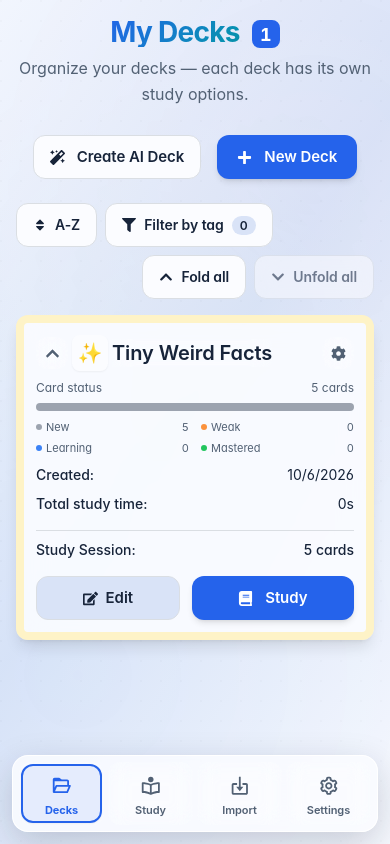
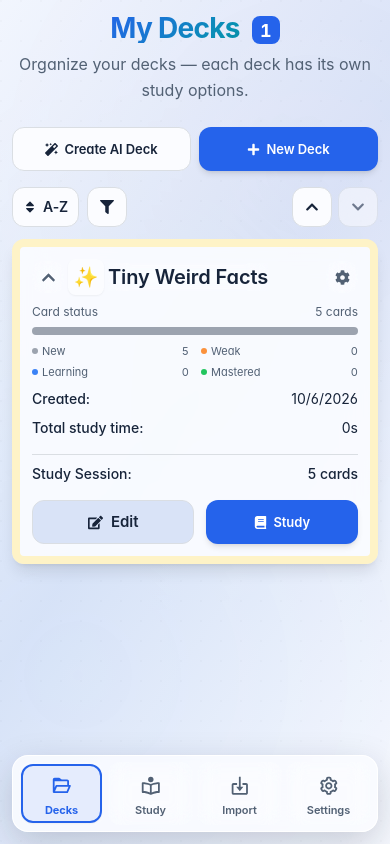
Before and after one commit to foobar404/deckster, a React (Vite) app: page /#/decks in a window 390 px wide. Built offline with nearby package versions, Linux system fonts and the light colour scheme.

Commit message:
Refine mobile deck editor controls
Co-authored-by: Copilot <223556219+Copilot@users.noreply.github.com>

```diff
--- a/src/css/card-editor-settings.css
+++ b/src/css/card-editor-settings.css
@@ -167,7 +167,9 @@ button.deck-color-swatch:hover::before {
 
 .card-editor__settings-footer {
   display: flex;
-  justify-content: flex-end;
+  align-items: center;
+  justify-content: space-between;
+  gap: 0.75rem;
   margin-top: 1.5rem;
   padding-top: 1rem;
   border-top: 1px solid var(--theme-border);
--- a/src/css/card-editor.css
+++ b/src/css/card-editor.css
@@ -78,12 +78,6 @@
   margin: 0;
   color: var(--theme-text-soft);
   font-size: 1rem;
-}
-
-.card-editor__header-actions {
-  display: flex;
-  flex-wrap: wrap;
-  gap: 0.5rem;
 }
 
 .card-editor__name-input {
@@ -242,6 +236,13 @@
   gap: 0.75rem;
   color: var(--theme-text-soft);
   font-size: 0.875rem;
+}
+
+.card-editor__pagination-summary {
+  display: flex;
+  min-width: 0;
+  align-items: center;
+  gap: 0.75rem;
 }
 
 .card-editor__pagination-controls {
@@ -617,3 +618,100 @@ button.card-status-filter:hover::before {
     animation: none;
   }
 }
+
+@media (max-width: 639px) {
+  .card-editor {
+    gap: 1rem;
+    padding: 0.75rem;
+  }
+
+  .card-editor__header {
+    gap: 0.75rem;
+  }
+
+  .card-editor__header-identity {
+    gap: 0.5rem;
+  }
+
+  .card-editor__fold-button-label {
+    display: none;
+  }
+
+  .card-editor__add-section {
+    margin-block: 0.75rem;
+    justify-content: center;
+    gap: 0.5rem;
+    padding-block: 0.25rem;
+  }
+
+  .card-editor__add-section > .button {
+    width: auto;
+    min-width: 0;
+    height: 2.75rem;
+    min-height: 2.75rem;
+    flex: 1 1 0;
+    gap: 0.375rem;
+    padding: 0 0.5rem;
+    font-size: 0.8125rem;
+    white-space: nowrap;
+  }
+
+  .card-editor__add-action-label {
+    display: inline;
+  }
+
+  .card-editor__list-toolbar {
+    display: flex;
+    flex-wrap: nowrap;
+    align-items: center;
+    gap: 0.375rem;
+  }
+
+  .card-editor__filters {
+    min-width: 0;
+    flex: 1 1 auto;
+    flex-wrap: nowrap;
+    gap: 0.25rem;
+    overflow-x: auto;
+    overflow-y: hidden;
+    scrollbar-width: none;
+    -webkit-overflow-scrolling: touch;
+  }
+
+  .card-editor__filters::-webkit-scrollbar {
+    display: none;
+  }
+
+  .card-status-filter {
+    min-height: 2.25rem;
+    min-width: max-content;
+    flex: 0 0 auto;
+    justify-content: center;
+    gap: 0.25rem;
+    padding: 0.375rem 0.4rem;
+    font-size: 0.75rem;
+  }
+
+  .card-status-filter__count {
+    font-size: 0.6875rem;
+  }
+
+  .card-editor__list-actions {
+    flex: 0 0 auto;
+    gap: 0.25rem;
+  }
+
+  .card-editor__fold-button {
+    width: 2.25rem;
+    min-width: 2.25rem;
+    height: 2.25rem;
+    min-height: 2.25rem;
+    padding: 0;
+  }
+
+  .card-editor__pagination-controls > .button {
+    min-height: 2.25rem;
+    padding: 0.375rem 0.625rem;
+    font-size: 0.8125rem;
+  }
+}
--- a/src/css/decks.css
+++ b/src/css/decks.css
@@ -117,13 +117,6 @@
   flex-wrap: wrap;
   gap: 0.5rem;
   margin-left: auto;
-}
-
-.deck-toolbar-button__count {
-  padding: 0.125rem 0.5rem;
-  border-radius: 999px;
-  background: var(--theme-surface-muted);
-  font-size: 0.75rem;
 }
 
 .deck-filter-menu {
@@ -634,3 +627,84 @@ input.study-option-control[type="radio"] {
     grid-template-columns: repeat(3, minmax(0, 1fr));
   }
 }
+
+@media (max-width: 639px) {
+  .decks-page {
+    padding: 0.75rem;
+  }
+
+  .decks-page__header {
+    gap: 0.5rem;
+    margin-bottom: 1rem;
+  }
+
+  .decks-page__header-actions {
+    display: flex;
+    justify-content: center;
+    gap: 0.5rem;
+  }
+
+  .decks-page__action-button {
+    width: auto;
+    min-width: 0;
+    height: 2.75rem;
+    min-height: 2.75rem;
+    flex: 1 1 0;
+    gap: 0.375rem;
+    padding: 0 0.5rem;
+    font-size: 0.8125rem;
+    white-space: nowrap;
+  }
+
+  .decks-page__action-label {
+    display: inline;
+  }
+
+  .decks-page__toolbar {
+    display: flex;
+    flex-wrap: nowrap;
+    align-items: center;
+    gap: 0.5rem;
+    margin-bottom: 0.75rem;
+  }
+
+  .deck-toolbar-button {
+    position: relative;
+    width: 2.5rem;
+    min-width: 2.5rem;
+    height: 2.5rem;
+    min-height: 2.5rem;
+    flex: 0 0 auto;
+    padding: 0;
+  }
+
+  .deck-toolbar-button--sort {
+    width: auto;
+    min-width: 0;
+    gap: 0.375rem;
+    padding-inline: 0.625rem;
+  }
+
+  .deck-toolbar-button__label {
+    display: none;
+  }
+
+  .deck-toolbar-button--sort .deck-toolbar-button__label {
+    display: inline;
+  }
+
+  .deck-toolbar-button.is-filtered {
+    border-color: var(--theme-primary);
+    color: var(--theme-primary);
+  }
+
+  .decks-page__collapse-actions {
+    display: flex;
+    gap: 0.375rem;
+    margin-left: auto;
+  }
+
+  .decks-page__filter-summary {
+    display: none;
+  }
+}
--- a/src/pages/DecksPage.jsx
+++ b/src/pages/DecksPage.jsx
@@ -557,15 +557,21 @@ export function DecksPage() {
             type="button"
             className="button button--outline decks-page__action-button"
             onClick={() => setShowAiDeckGenerator(true)}
+            aria-label="Create AI Deck"
+            title="Create AI Deck"
           >
-            <FaMagic aria-hidden="true" /> Create AI Deck
+            <FaMagic aria-hidden="true" />
+            <span className="decks-page__action-label">Create AI Deck</span>
           </button>
           <button
             type="button"
             className={styles.decks.btnPrimary}
             onClick={() => setShowCreateForm(true)}
+            aria-label="New Deck"
+            title="New Deck"
           >
-            <FaPlus /> New Deck
+            <FaPlus aria-hidden="true" />
+            <span className="decks-page__action-label">New Deck</span>
           </button>
 
         </div>
@@ -602,21 +608,24 @@ export function DecksPage() {
           }}
           aria-label={`Sort decks: ${currentSortOption.description}. Click to change sort order.`}
           title={`Sort: ${currentSortOption.description}`}
-          className="button button--outline deck-toolbar-button"
+          className="button button--outline deck-toolbar-button deck-toolbar-button--sort"
         >
-          <FaSort />
-          {currentSortOption.label}
+          <FaSort aria-hidden="true" />
+          <span className="deck-toolbar-button__label">{currentSortOption.label}</span>
         </button>
         <button
           type="button"
           onClick={() => setShowTagFilter(open => !open)}
           aria-expanded={showTagFilter}
           aria-haspopup="true"
-          className="button button--outline deck-toolbar-button"
+          aria-label={`Filter by tag${selectedTag === 'all' ? '' : `: ${selectedTag}`}`}
+          title={`Filter by tag${selectedTag === 'all' ? '' : `: ${selectedTag}`}`}
+          className={`button button--outline deck-toolbar-button${selectedTag === 'all' ? '' : ' is-filtered'}`}
         >
-          <FaFilter />
-          {selectedTag === 'all' ? 'Filter by tag' : selectedTag}
-          <span className="deck-toolbar-button__count">{selectedTag === 'all' ? availableTags.length : 1}</span>
+          <FaFilter aria-hidden="true" />
+          <span className="deck-toolbar-button__label">
+            {selectedTag === 'all' ? 'Filter by tag' : selectedTag}
+          </span>
         </button>
         <div className="decks-page__collapse-actions">
           <button
@@ -627,10 +636,11 @@ export function DecksPage() {
               ...visibleDecks.map(deck => deck.id)
             ]))}
             disabled={visibleDecks.length === 0 || allVisibleDecksCollapsed}
+            aria-label="Fold all visible decks"
             title="Fold all visible decks"
           >
-            <FaChevronUp />
-            Fold all
+            <FaChevronUp aria-hidden="true" />
+            <span className="deck-toolbar-button__label">Fold all</span>
           </button>
           <button
             type="button"
@@ -642,10 +652,11 @@ export function DecksPage() {
               ))
             }}
             disabled={!hasCollapsedVisibleDecks}
+            aria-label="Unfold all visible decks"
             title="Unfold all visible decks"
           >
-            <FaChevronDown />
-            Unfold all
+            <FaChevronDown aria-hidden="true" />
+            <span className="deck-toolbar-button__label">Unfold all</span>
           </button>
         </div>
         {showTagFilter && (
```
Also changed, not shown: src/components/CardEditor.jsx (+58 -37 lines).
